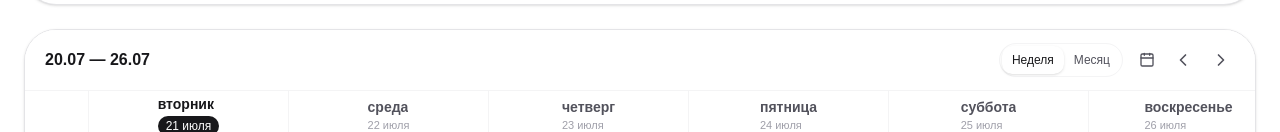
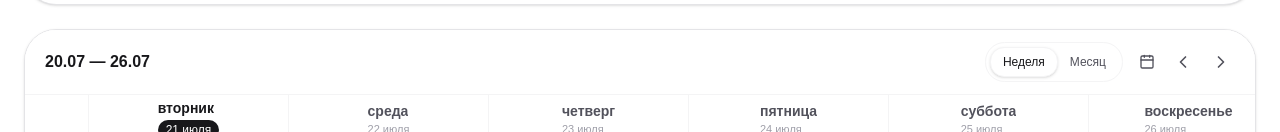
Before and after one commit to bliky-app/client, a React (Vite) app in the folder apps/web/: page / in a window 1280 px wide. Shown: the part 577-709 px from the top of the page. Built offline with nearby package versions, Linux system fonts and the light colour scheme.

Commit message:
fix(ui): align inner and outer border-radius in timetable view selector

```diff
--- a/apps/web/src/components/Timetable.tsx
+++ b/apps/web/src/components/Timetable.tsx
@@ -168,10 +168,10 @@ export default function Timetable({
 
         <div className="flex items-center gap-2">
           {/* View mode */}
-          <div className="flex items-center bg-panel-base rounded-xl border border-panel-border-subtle p-0.5 shrink-0">
+          <div className="flex items-center bg-panel-base rounded-xl border border-panel-border-subtle p-1 shrink-0">
             {(allowedModes as TimetableViewMode[]).map(m => (
               <button key={m} onClick={() => { onViewModeChange?.(m); setShowCal(false) }}
-                className={`text-xs px-2.5 py-1.5 rounded-[10px] font-medium transition-colors ${viewMode === m ? "bg-panel-surface text-panel-text shadow-sm" : "text-panel-text-muted hover:text-panel-text"}`}>
+                className={`text-xs px-3 py-1.5 rounded-lg font-medium transition-colors ${viewMode === m ? "bg-panel-surface text-panel-text shadow-sm border border-panel-border-subtle" : "text-panel-text-muted hover:text-panel-text"}`}>
                 {VIEW_LABELS[m]}
               </button>
             ))}
```
